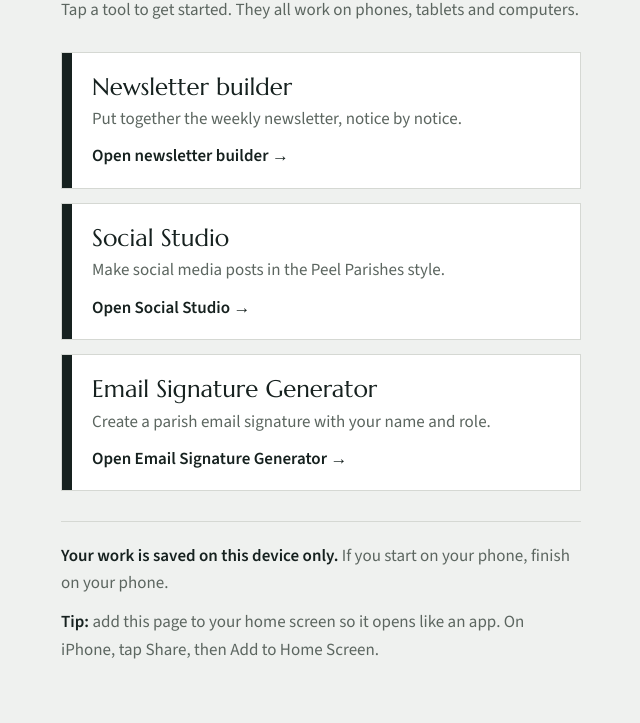
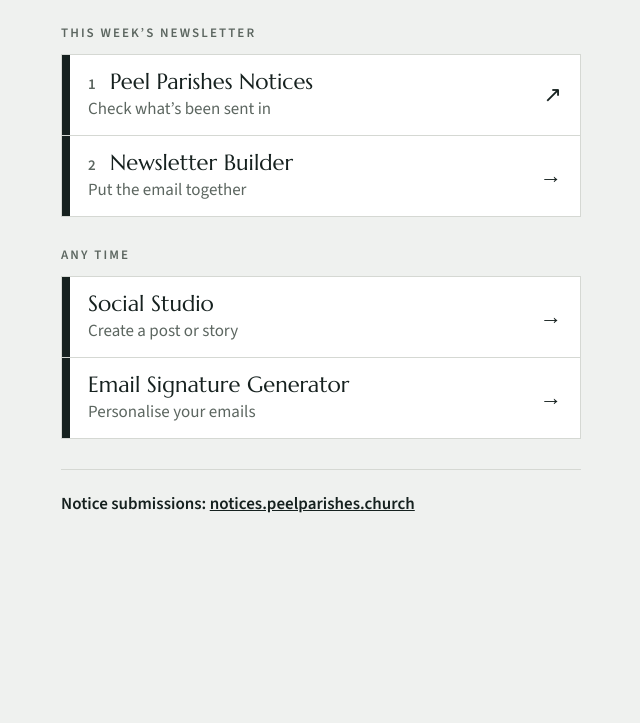
Before and after one commit to Peel-Parishes/tools, a plain HTML site: page index.html in a window 1280 px wide. Shown: the part 215-938 px from the top of the page, without its empty margins (319-959 px from the left). After the commit the page ends 800 px from the top, so only its background shows below. Drawn offline with nearby package versions, Linux system fonts and the light colour scheme.

Commit message:
adding excel link to index

```diff
--- a/index.html
+++ b/index.html
@@ -31,21 +31,25 @@ body{margin:0;background:var(--limewash);color:var(--ink);font:17px/1.6 var(--bo
 .lockup .wm{font-family:var(--disp);font-size:29px;line-height:1.03;margin-left:19px}
 .lockup .wm span{display:block}
 .lab{font-weight:600;font-size:13px;letter-spacing:.16em;text-transform:uppercase;
-  color:var(--muted);display:block;margin-bottom:8px}
+  color:var(--muted);display:block;margin:28px 0 10px}
 h1{font-family:var(--disp);font-weight:400;font-size:32px;line-height:1.15;margin:0 0 10px}
-.lede{color:var(--muted);margin:0 0 28px}
-.tool{display:flex;background:#fff;border:1px solid var(--stone);text-decoration:none;
-  color:var(--ink);margin-bottom:14px;min-height:112px}
-.tool:active,.tool:hover{border-color:var(--ink)}
-.tool:focus-visible{outline:3px solid var(--ink);outline-offset:2px}
-.tool .mg{width:10px;flex:none;background:var(--ink)}
-.tool .in{padding:20px 20px 18px}
-.tool .t{font-family:var(--disp);font-size:24px;line-height:1.2;display:block;margin-bottom:4px}
-.tool .d{color:var(--muted);display:block}
-.tool .go{font-weight:600;display:block;margin-top:10px}
+.lede{color:var(--muted);margin:0}
+.list{border-top:1px solid var(--stone)}
+.tool{display:flex;align-items:center;background:#fff;border:1px solid var(--stone);border-top:0;
+  text-decoration:none;color:var(--ink);min-height:76px}
+.tool:active,.tool:hover{background:var(--paper)}
+.tool:focus-visible{outline:3px solid var(--ink);outline-offset:2px;position:relative}
+.tool .mg{width:8px;flex:none;align-self:stretch;background:var(--ink)}
+.tool .in{flex:1;min-width:0;padding:14px 12px 14px 18px}
+.tool .t{font-family:var(--disp);font-size:22px;line-height:1.2;display:block}
+.tool .n{font-family:var(--bod);font-weight:600;font-size:15px;color:var(--muted);
+  display:inline-block;min-width:22px}
+.tool .d{color:var(--muted);display:block;line-height:1.4;margin-top:2px}
+.tool .go{flex:none;font-size:22px;line-height:1;padding:0 18px 0 6px}
 .note{border-top:1px solid var(--stone);margin-top:30px;padding-top:20px;color:var(--muted)}
-.note p{margin:0 0 12px}
+.note p{margin:0}
 .note strong{color:var(--ink)}
+.note a{color:var(--ink);font-weight:600}
 </style>
 </head>
 <body>
@@ -55,40 +59,52 @@ h1{font-family:var(--disp);font-weight:400;font-size:32px;line-height:1.15;margi
     <div class="wm"><span>Peel</span><span>Parishes</span></div>
   </div>
 
-  <span class="lab">Team tools</span>
-  <h1>What would you like to make?</h1>
+  <h1>Team tools</h1>
   <p class="lede">Tap a tool to get started. They all work on phones, tablets and computers.</p>
 
+  <span class="lab">This week’s newsletter</span>
+  <div class="list">
+    <!-- Peel Parishes Notices: the Notice Tracker workbook in Microsoft 365 (needs a parish login). -->
+    <a class="tool" href="https://peelparishes-my.sharepoint.com/:x:/r/personal/jesspascoe_peelparishes_church/_layouts/15/Doc.aspx?sourcedoc=%7B9D82EB41-BB66-4A68-BEE8-CFC503180CD5%7D&amp;file=Peel%20Parishes%20Notice%20Tracker.xlsx&amp;action=default&amp;mobileredirect=true" target="_blank" rel="noopener">
+      <span class="mg"></span>
+      <span class="in">
+        <span class="t"><span class="n">1</span>Peel Parishes Notices</span>
+        <span class="d">Check what’s been sent in</span>
+      </span>
+      <span class="go" aria-hidden="true">↗</span>
+    </a>
     <a class="tool" href="newsletter.html">
       <span class="mg"></span>
       <span class="in">
-      <span class="t">Newsletter builder</span>
-      <span class="d">Put together the weekly newsletter, notice by notice.</span>
-      <span class="go">Open newsletter builder →</span>
+        <span class="t"><span class="n">2</span>Newsletter Builder</span>
+        <span class="d">Put the email together</span>
       </span>
+      <span class="go" aria-hidden="true">→</span>
     </a>
+  </div>
 
+  <span class="lab">Any time</span>
+  <div class="list">
     <a class="tool" href="social.html">
       <span class="mg"></span>
       <span class="in">
         <span class="t">Social Studio</span>
-      <span class="d">Make social media posts in the Peel Parishes style.</span>
-      <span class="go">Open Social Studio →</span>
+        <span class="d">Create a post or story</span>
       </span>
+      <span class="go" aria-hidden="true">→</span>
     </a>
-
     <a class="tool" href="email.html">
       <span class="mg"></span>
       <span class="in">
         <span class="t">Email Signature Generator</span>
-      <span class="d">Create a parish email signature with your name and role.</span>
-      <span class="go">Open Email Signature Generator →</span>
+        <span class="d">Personalise your emails</span>
       </span>
+      <span class="go" aria-hidden="true">→</span>
     </a>
+  </div>
 
   <div class="note">
-    <p><strong>Your work is saved on this device only.</strong> If you start on your phone, finish on your phone.</p>
-    <p><strong>Tip:</strong> add this page to your home screen so it opens like an app. On iPhone, tap Share, then Add to Home Screen.</p>
+    <p><strong>Notice submissions:</strong> <a href="https://notices.peelparishes.church">notices.peelparishes.church</a></p>
   </div>
 </main>
 </body>
```
Lines whose indentation alone changed are shown as unchanged.
